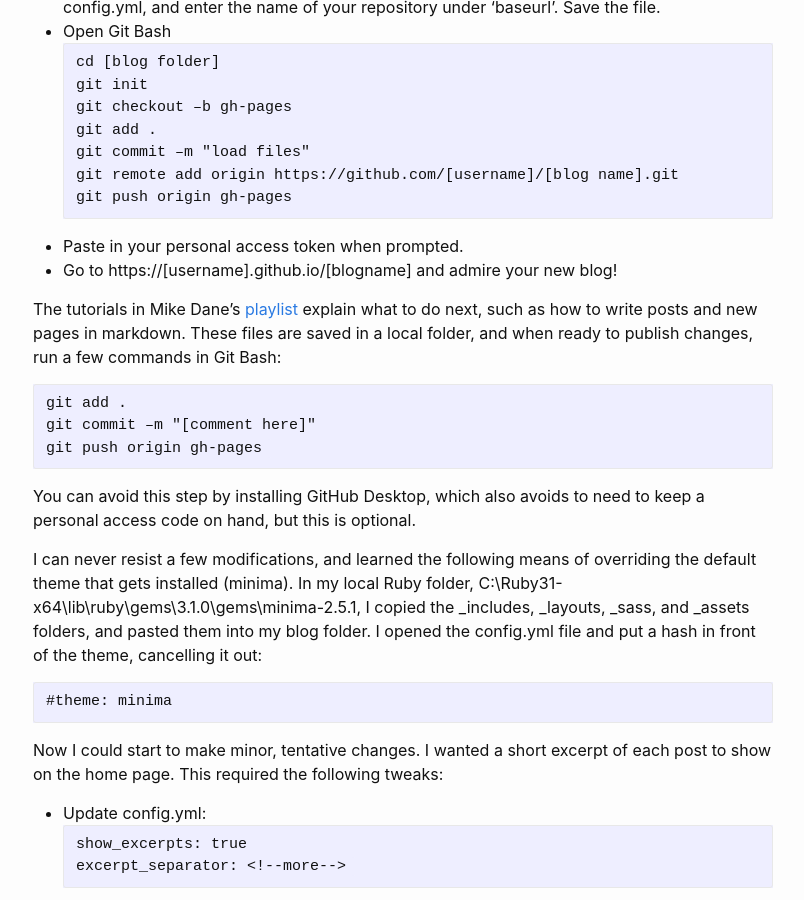
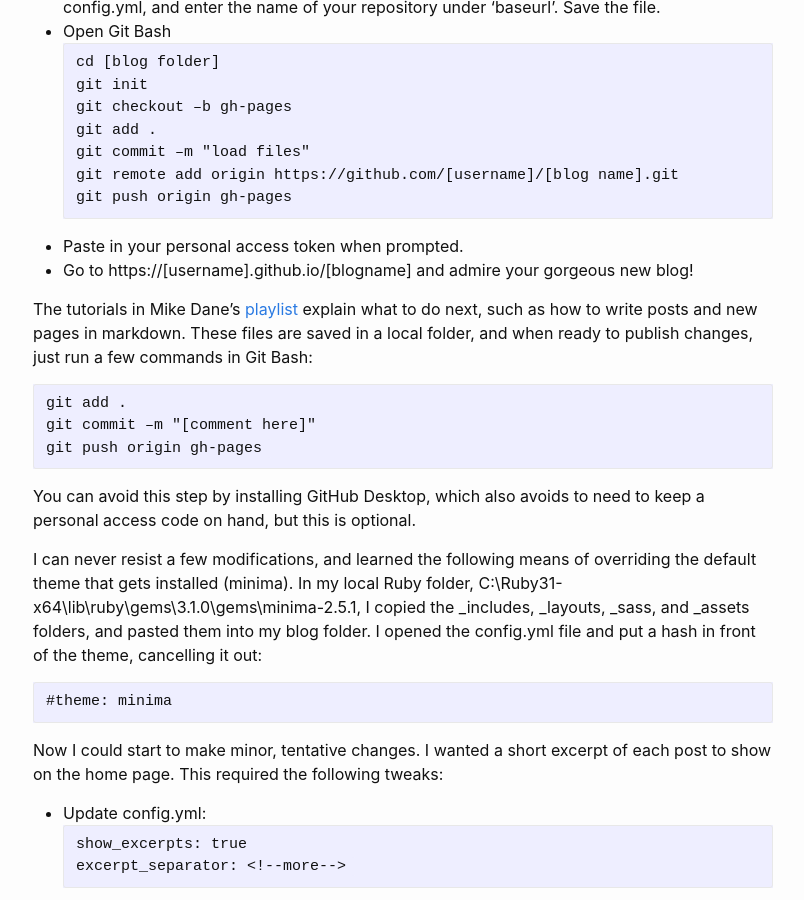
Before and after one commit to aeh0/experiiiments, a Jekyll site: the page built from _posts/2022-08-04-blogging-with-jekyll.markdown, in a window 1280 px wide and 900 px high, scrolled down 1184 px. Shown: the whole window, without its empty margins (237-1041 px from the left). Built offline with Jekyll 4.4.1, drawn with Linux system fonts in a browser that asks for light colours.

Commit message:
Update post

````diff
--- a/_posts/2022-08-04-blogging-with-jekyll.markdown
+++ b/_posts/2022-08-04-blogging-with-jekyll.markdown
@@ -41,9 +41,9 @@ git remote add origin https://github.com/[username]/[blog name].git
 git push origin gh-pages
 ```
 * Paste in your personal access token when prompted.
-* Go to https://[username].github.io/[blogname] and admire your new blog!
+* Go to https://[username].github.io/[blogname] and admire your gorgeous new blog!
 
-The tutorials in Mike Dane's [playlist](https://www.youtube.com/playlist?list=PLLAZ4kZ9dFpOPV5C5Ay0pHaa0RJFhcmcB) explain what to do next, such as how to write posts and new pages in markdown. These files are saved in a local folder, and when ready to publish changes, run a few commands in Git Bash:
+The tutorials in Mike Dane's [playlist](https://www.youtube.com/playlist?list=PLLAZ4kZ9dFpOPV5C5Ay0pHaa0RJFhcmcB) explain what to do next, such as how to write posts and new pages in markdown. These files are saved in a local folder, and when ready to publish changes, just run a few commands in Git Bash:
 ```
 git add .
 git commit –m "[comment here]"
````
